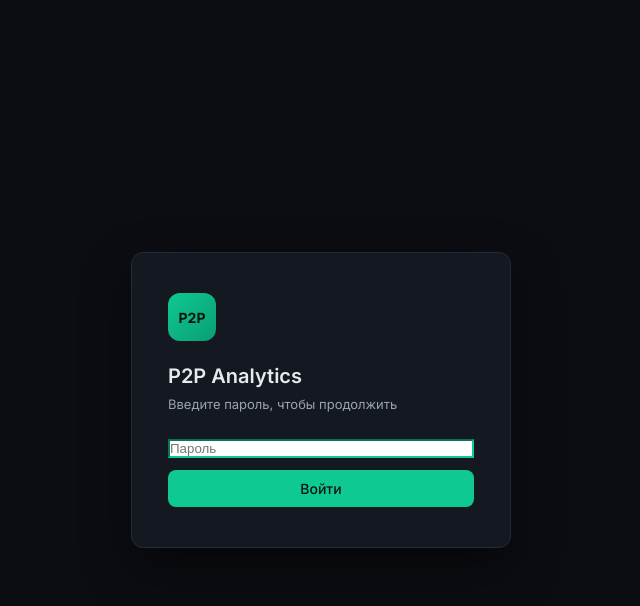
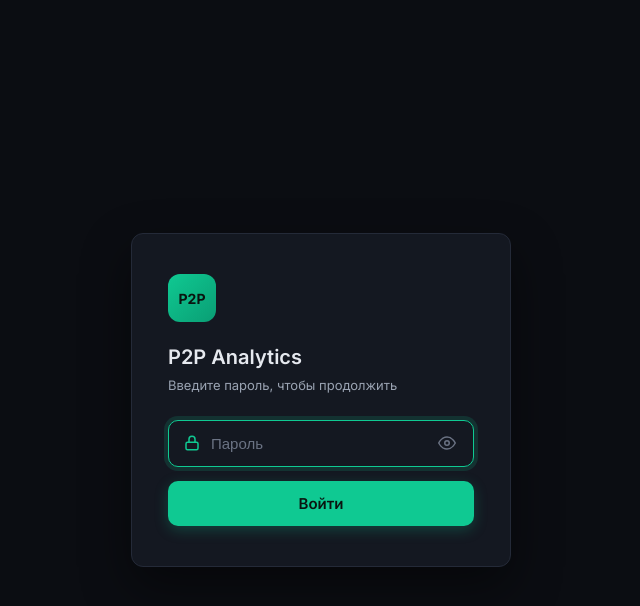
Before and after one commit to offf-dev/p2p-analytics, a PHP site: page /login.html in a window 1280 px wide. Shown: the top 606 px of the page, without its empty margins (319-959 px from the left). Run offline with PHP 8.4, Linux system fonts and the light colour scheme.

Commit message:
Login input: иконка замка, кнопка show/hide, accent focus
- Иконка замка слева внутри инпута
- Кнопка-глаз справа для показа/скрытия пароля
- Фокус с подсветкой (border + box-shadow в accent)
- Letter-spacing для пароля, увеличенные padding и font-size
- Боттон логина с лёгкой тенью и hover-lift

Co-Authored-By: Claude Opus 4.7 (1M context) <noreply@anthropic.com>

```diff
--- a/public/css/styles.css
+++ b/public/css/styles.css
@@ -555,8 +555,84 @@ body {
 }
 .login-card__title { font-size: 20px; font-weight: 600; margin-bottom: 4px; }
 .login-card__sub { font-size: 13px; color: var(--text-dim); margin-bottom: 24px; }
-.login-form { display: flex; flex-direction: column; gap: 12px; }
-.login-form button { justify-content: center; }
+.login-form { display: flex; flex-direction: column; gap: 14px; }
+.login-form .btn-login {
+  justify-content: center;
+  padding: 13px 18px;
+  font-size: 15px;
+  font-weight: 600;
+  border-radius: 10px;
+  box-shadow: 0 4px 14px rgba(15, 201, 146, 0.25);
+  transition: transform 0.12s ease, box-shadow 0.12s ease, background 0.15s;
+}
+.login-form .btn-login:hover:not(:disabled) {
+  transform: translateY(-1px);
+  box-shadow: 0 6px 18px rgba(15, 201, 146, 0.35);
+}
+.login-form .btn-login:active:not(:disabled) {
+  transform: translateY(0);
+}
+
+.input-password {
+  position: relative;
+  display: flex;
+  align-items: center;
+  background: var(--bg-elev-2);
+  border: 1.5px solid var(--border);
+  border-radius: 10px;
+  padding: 0 10px 0 14px;
+  transition: border-color 0.15s, box-shadow 0.15s, background 0.15s;
+}
+.input-password:hover { border-color: var(--border-strong); }
+.input-password:focus-within {
+  border-color: var(--accent);
+  background: var(--bg-elev);
+  box-shadow: 0 0 0 4px rgba(15, 201, 146, 0.14);
+}
+.input-password__icon {
+  color: var(--text-muted);
+  flex-shrink: 0;
+  transition: color 0.15s;
+}
+.input-password:focus-within .input-password__icon { color: var(--accent); }
+
+.input-password input {
+  flex: 1;
+  background: transparent !important;
+  border: none !important;
+  padding: 14px 10px !important;
+  font-size: 15px;
+  letter-spacing: 1.5px;
+  color: var(--text);
+}
+.input-password input::placeholder {
+  letter-spacing: normal;
+  color: var(--text-muted);
+}
+.input-password input:focus {
+  outline: none !important;
+  box-shadow: none !important;
+}
+
+.input-password__toggle {
+  background: transparent;
+  border: none;
+  color: var(--text-muted);
+  width: 32px;
+  height: 32px;
+  border-radius: 6px;
+  cursor: pointer;
+  display: flex;
+  align-items: center;
+  justify-content: center;
+  transition: color 0.15s, background 0.15s;
+  flex-shrink: 0;
+}
+.input-password__toggle:hover {
+  color: var(--text);
+  background: rgba(255, 255, 255, 0.05);
+}
+.input-password__toggle.is-visible { color: var(--accent); }
 
 /* By exchange */
 .ex-grid { display: grid; grid-template-columns: repeat(auto-fit, minmax(300px, 1fr)); gap: 16px; }
--- a/public/login.html
+++ b/public/login.html
@@ -15,8 +15,20 @@
     <div class="login-card__title">P2P Analytics</div>
     <div class="login-card__sub">Введите пароль, чтобы продолжить</div>
     <form id="loginForm" class="login-form" autocomplete="off">
-      <input type="password" name="password" id="password" placeholder="Пароль" autofocus required>
-      <button type="submit" class="btn btn-primary" id="submitBtn">Войти</button>
+      <div class="input-password">
+        <svg class="input-password__icon" viewBox="0 0 24 24" width="18" height="18" fill="none" stroke="currentColor" stroke-width="2" stroke-linecap="round" stroke-linejoin="round" aria-hidden="true">
+          <rect x="4" y="11" width="16" height="10" rx="2"/>
+          <path d="M8 11V7a4 4 0 0 1 8 0v4"/>
+        </svg>
+        <input type="password" name="password" id="password" placeholder="Пароль" autofocus required>
+        <button type="button" class="input-password__toggle" id="toggleBtn" aria-label="Показать пароль">
+          <svg viewBox="0 0 24 24" width="18" height="18" fill="none" stroke="currentColor" stroke-width="2" stroke-linecap="round" stroke-linejoin="round">
+            <path d="M1 12s4-8 11-8 11 8 11 8-4 8-11 8-11-8-11-8z"/>
+            <circle cx="12" cy="12" r="3"/>
+          </svg>
+        </button>
+      </div>
+      <button type="submit" class="btn btn-primary btn-login" id="submitBtn">Войти</button>
       <div id="errorMsg" class="form-error" style="display:none"></div>
     </form>
   </div>
@@ -24,6 +36,13 @@
     const form = document.getElementById('loginForm');
     const errorMsg = document.getElementById('errorMsg');
     const submitBtn = document.getElementById('submitBtn');
+    const passwordInput = document.getElementById('password');
+    const toggleBtn = document.getElementById('toggleBtn');
+    toggleBtn.addEventListener('click', () => {
+      const show = passwordInput.type === 'password';
+      passwordInput.type = show ? 'text' : 'password';
+      toggleBtn.classList.toggle('is-visible', show);
+    });
     form.addEventListener('submit', async (e) => {
       e.preventDefault();
       errorMsg.style.display = 'none';
```
